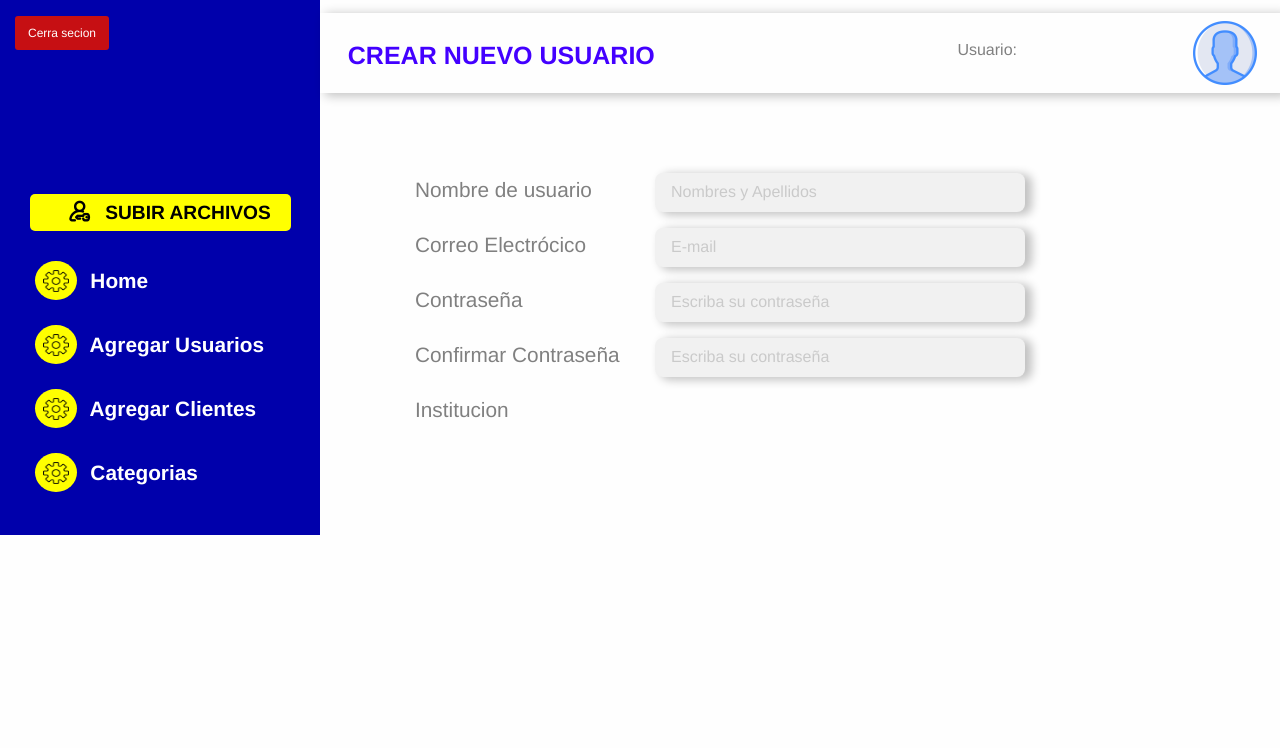
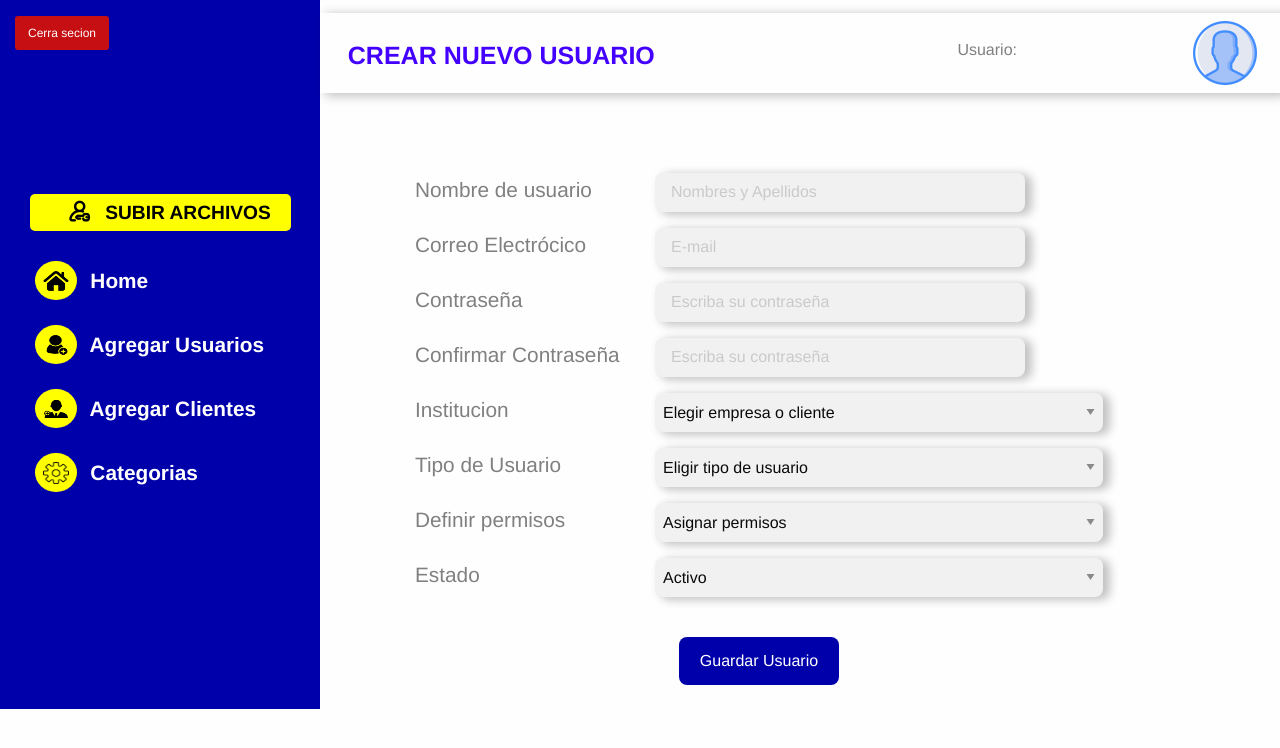
Before and after one commit to carlosponce1234/galo, a PHP site: page /views/configuracion.php in a window 1280 px wide. Shown: the top 748 px of the page. Run offline with PHP 8.4, Linux system fonts and the light colour scheme; the visitor is signed in with stand-in values (Sample User, id 1); data that the repository does not hold is empty.

Commit message:
adtualizacion imagenes

```diff
--- a/css/app.css
+++ b/css/app.css
@@ -133,3 +133,14 @@ form .logbtn{
 	background-color: #F1F1F1;
 	box-shadow: 6px 2px 10px 1px rgba(0,0,0,0.24);
 }
+.guardar{
+	color: white;
+	background-color: #0000AB;
+	height: 3rem;
+	width: 10rem;
+	padding:0.5rem;
+	text-align: center;
+	border-radius: 0.5rem;
+	margin:1.5rem;
+	cursor: pointer;
+}
--- a/views/configuracion.php
+++ b/views/configuracion.php
@@ -19,6 +19,10 @@ session_start();
 		$sql2="SELECT * FROM cliente";
 		$result2=$mysqli->query($sql2);
 		$row2 = $result2->fetch_assoc();
+
+		$sql3 =" SELECT * FROM permisos";
+		$result3=$mysqli->query($sql3);
+		$row3 = $result3->fetch_assoc();
 
 
  ?>
@@ -42,11 +46,11 @@ session_start();
       				<button class="btn"><span><i class="flaticon-login"></i></span>SUBIR ARCHIVOS</button>
       				<ul class="nav-bar">
 						<li><button><span>
-							<img src="../img/settings.png" alt="control"></span> Home </button></li>
+							<img src="../img/home-06.png" alt="control"></span> Home </button></li>
 						<li><button><span>
-							<img src="../img/settings.png" alt="control"></span> Agregar Usuarios </button></li>
+							<img src="../img/add-users-06.png" alt="control"></span> Agregar Usuarios </button></li>
 						<li><button><span>
-							<img src="../img/settings.png" alt="control"></span> Agregar Clientes </button></li>
+							<img src="../img/add-clientes-06.png" alt="control"></span> Agregar Clientes </button></li>
 						<li><button><span>
 							<img src="../img/settings.png" alt="control"></span> Categorias </button></li>
       				</ul>
@@ -113,6 +117,74 @@ session_start();
 						    	<p>Institucion</p>
 						    	</div>
 						</div>
+						<div class="cell medium-5">
+							<div class="input">
+								   <select name="tipo_usuario" id="tipo_usuario">
+								   	<option value="0" disabled selected>Elegir empresa o cliente</option>
+								   	<?php
+								   		foreach ($result2 as $key => $v) {
+
+											echo "<option id=".$v['cliente_id']." value ='".$v['cliente_id']."'>".$v['cliente_nombre']."</option>";
+										};
+								   	 ?>
+								   </select>
+						    	</div>
+						</div>
+						<div class="cell medium-3 medium-offset-1">
+							<div class="label1">
+						    	<p> Tipo de Usuario</p>
+						    	</div>
+						</div>
+						<div class="cell medium-5">
+							<div class="input">
+								   <select name="tipo_usuario" id="tipo_usuario">
+								   	<option value="0" disabled selected>Eligir tipo de usuario</option>
+								   	<option value="Administrador">Administrador</option>
+								   	<option value="Colaborador">Colaborador</option>
+								   	<option value="Cliente">Cliente</option>
+								   	<option value="Sub-usuario(cliente)">Sub-usuario(cliente)</option>
+								   </select>
+						    	</div>
+
+						</div>
+						<div class="cell medium-3 medium-offset-1">
+							<div class="label1">
+						    	<p>Definir permisos</p>
+						    	</div>
+						</div>
+						<div class="cell medium-5">
+							<div class="input">
+								   <select name="permisos" id="permisos">
+								   	<option value="0" disabled selected>Asignar permisos</option>
+								   	<?php
+								   		foreach ($result3 as $key => $v) {
+
+											echo "<option id=".$v['permisos_id']." value ='".$v['permisos_id']."'>".$v['permisos_desc']."</option>";
+										};
+								   	 ?>
+								   </select>
+						    	</div>
+						</div>
+						<div class="cell medium-3 medium-offset-1">
+							<div class="label1">
+						    	<p>Estado</p>
+						    	</div>
+						</div>
+						<div class="cell medium-5">
+							<div class="input">
+								   <select name="estado" id="estado">
+								   	<option value="0" selected>Activo</option>
+								   	<option value="1">Inactivo</option>
+								   </select>
+						    	</div>
+
+						</div>
+						<div class="cell medium-5 medium-offset-4 ">
+							<div class="input">
+								<button class="guardar" id="guardar"> Guardar Usuario </button>
+						    </div>
+
+						</div>
 					</div>
 				</div>
 			</div>
@@ -127,5 +199,8 @@ session_start();
 <script>
 	$(document).ready(function(){
 
+		$(document).on('click', '#guarda', function(event){
+			var user_name = $('')
+		});
 	})
 </script>
```
Also changed, not shown: img/add-clientes-06.png (added), img/add-users-06.png (added), img/home-06.png (added).
